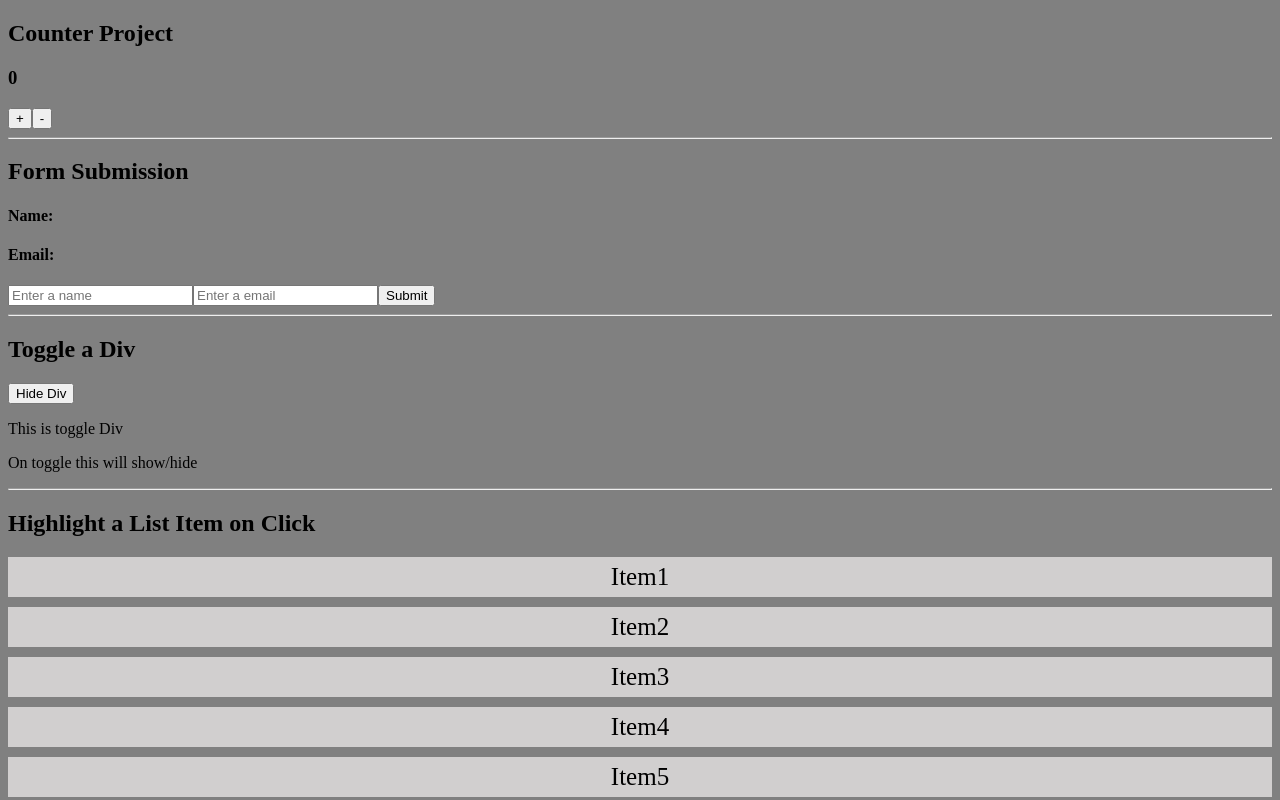
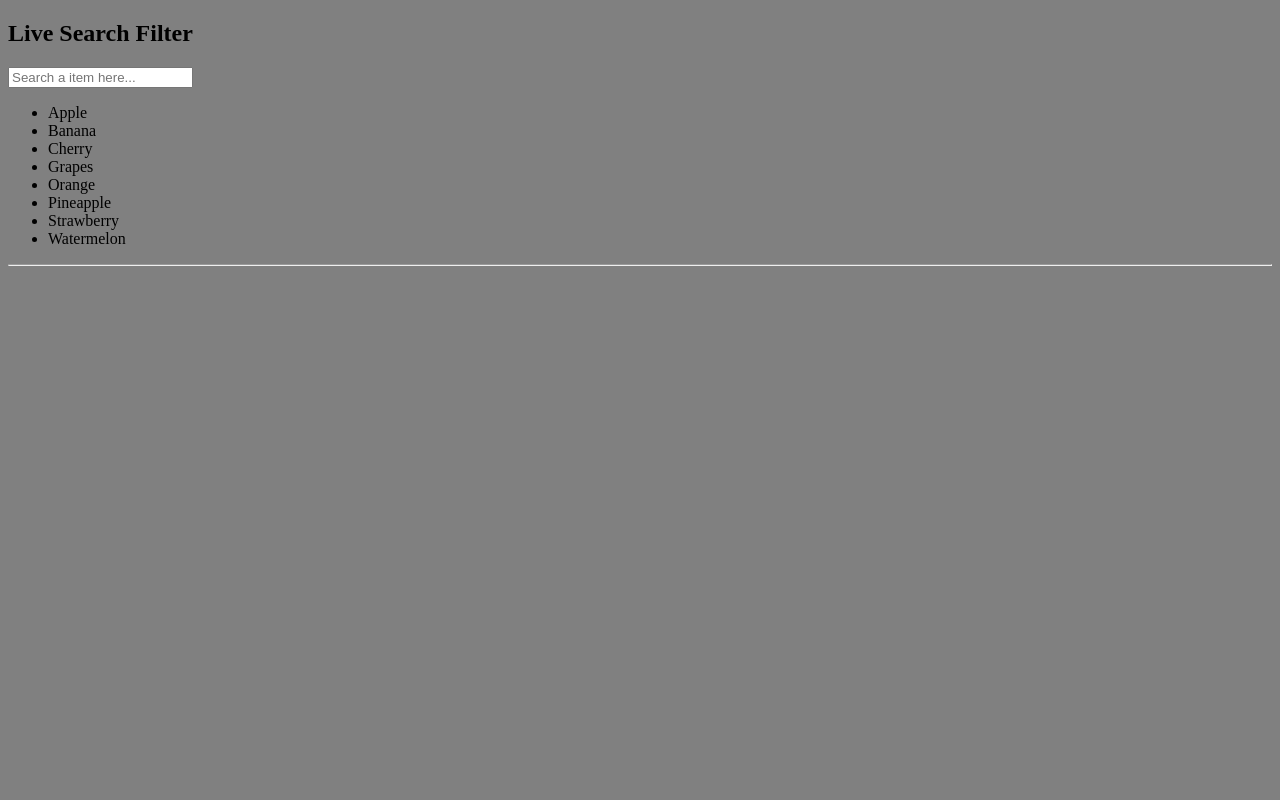
Before and after one commit to Anusuya-SK/React-Projects, a React (Create React App) app in the folder react_code_snippets/: page / in a window 1280 px wide. Shown: the top 800 px of the page. Built offline with nearby package versions, Linux system fonts and the light colour scheme.

Commit message:
Live Search Filter in react

```diff
--- a/react_code_snippets/src/App.js
+++ b/react_code_snippets/src/App.js
@@ -16,14 +16,14 @@ function App() {
   }
   return (
     <div>
-      <Counter />
+      {/* <Counter />
       <FormSubmission />
       <ToggleDiv />
       <HighligtListItem />
       <Parent1 />
       <Todo />
       <ModalParent />
-      <Button label="Submit Me" style={{color: "#000"}} action={showAlert} />
+      <Button label="Submit Me" style={{color: "#000"}} action={showAlert} /> */}
       <SearchFilter />
     </div>
   );
--- a/react_code_snippets/src/components/SearchFilter.js
+++ b/react_code_snippets/src/components/SearchFilter.js
@@ -1,10 +1,26 @@
-import React from 'react';
+import React, { useState } from 'react';
 
 const data = ['Apple', 'Banana', 'Cherry', 'Grapes', 'Orange', 'Pineapple', 'Strawberry', 'Watermelon'];
 
 function SearchFilter() {
+    const[query, setQuery] = useState("");
+
+    // Filter items based on query (case-insensitive)
+    const filteredlist = data.filter(item =>
+        item.toLowerCase().includes(query.toLowerCase())
+    );
+
   return (
     <div>
+        <h2>Live Search Filter</h2>
+        <input type='text' placeholder='Search a item here...' value={query} onChange={(e) => setQuery(e.target.value)} />
+        {filteredlist.length > 0 ? (
+            <ul>
+            {filteredlist.map((item, index) => <li key={index}>{item}</li> )}
+            </ul>
+        ) : (
+            <p>No items found</p>
+        )}
         <hr />
     </div>
   )
```
